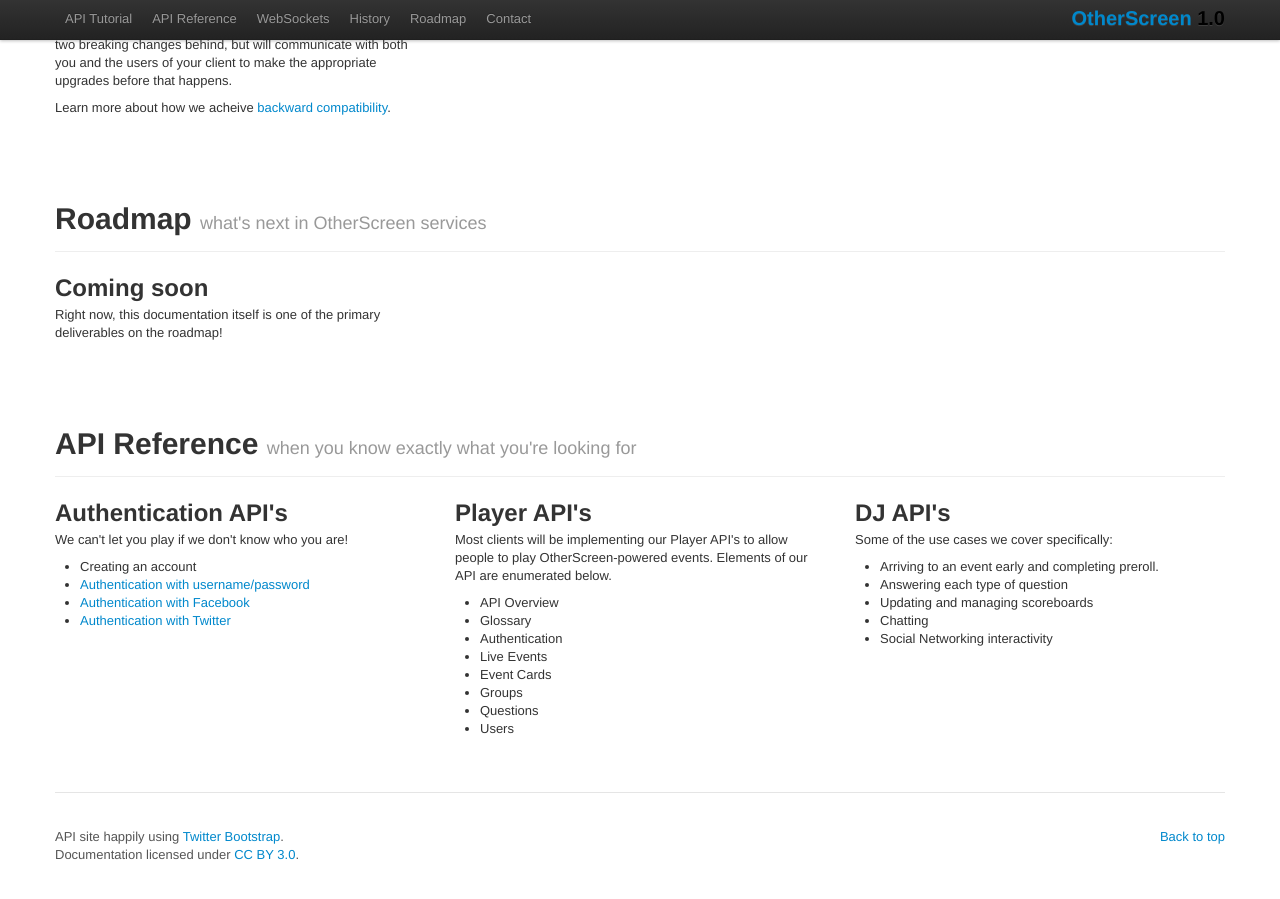
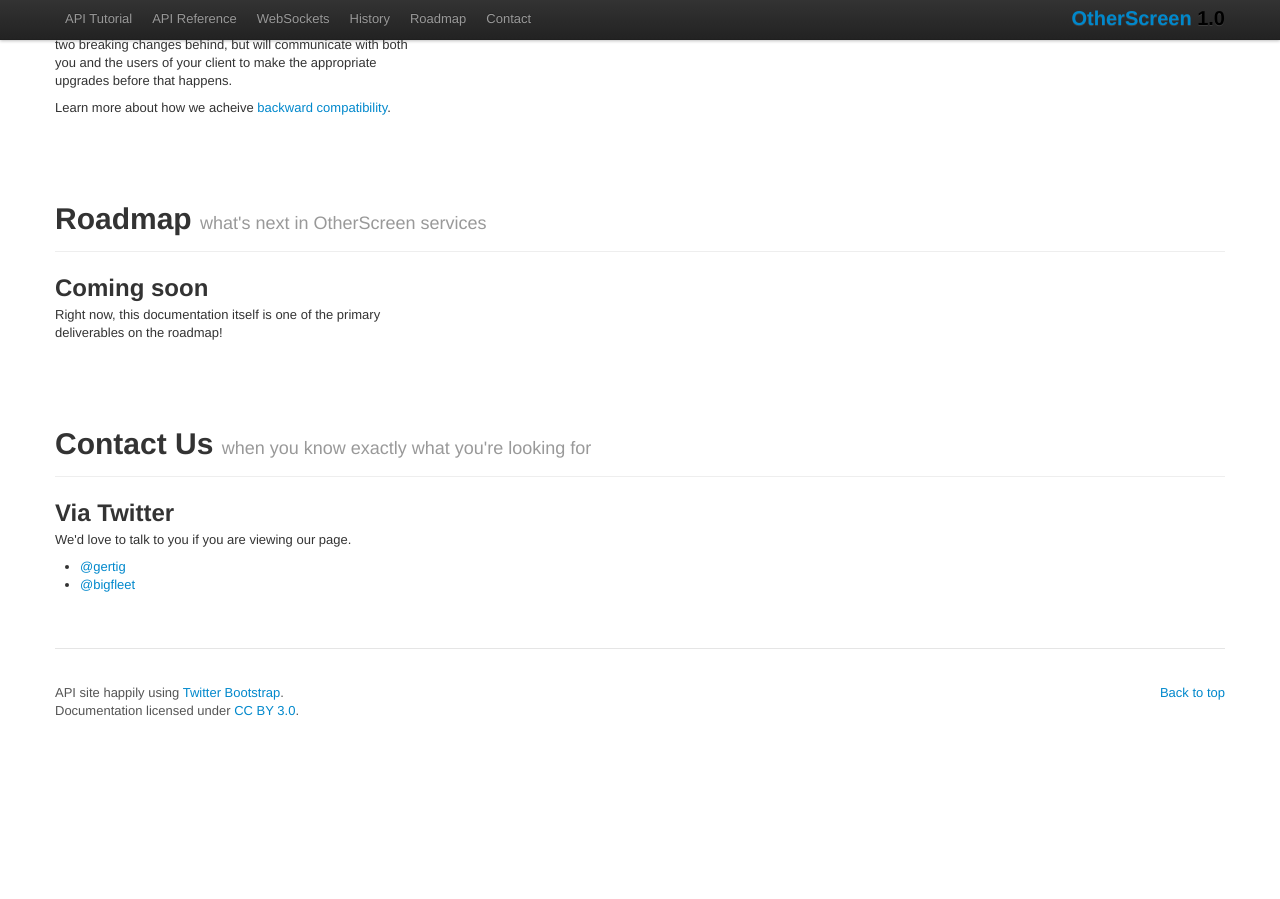
Before and after one commit to itsbspoke/api-docs, a Jekyll site: the page built from index.html, in a window 1280 px wide and 900 px high, scrolled down 1712 px. Built offline with Jekyll 4.4.1, drawn with Linux system fonts in a browser that asks for light colours; after the commit the page ends 2468 px from its top, so only the background shows below that.

Commit message:
Cleaning up the mistakes on the front page

```diff
--- a/index.html
+++ b/index.html
@@ -63,9 +63,9 @@
       <p>We can't let you play if we don't know who you are!</p>
       <ul>
         <li>Creating an account</li>
-        <li><a href="reference/authentication/index.html">Authentication with username/password</a></li>
-        <li>Authentication with Facebook</li>
-        <li>Authentication with Twitter</li>
+        <li><a href="reference/authentication/index.html#email">Authentication with username/password</a></li>
+        <li><a href="reference/authentication/index.html#facebook">Authentication with Facebook</a></li>
+        <li><a href="reference/authentication/index.html#twitter">Authentication with Twitter</a></li>
       </ul>
     </div><!-- /.span -->
     <div class="span4">
@@ -176,42 +176,15 @@
 
 <section id="contact">
   <div class="page-header">
-    <h1>API Reference  <small>when you know exactly what you're looking for</small></h1>
+    <h1>Contact Us  <small>when you know exactly what you're looking for</small></h1>
   </div>
   <div class="row">
     <div class="span4">
-      <h2>Authentication API's</h2>
-      <p>We can't let you play if we don't know who you are!</p>
+      <h2>Via Twitter</h2>
+      <p>We'd love to talk to you if you are viewing our page.</p>
       <ul>
-        <li>Creating an account</li>
-        <li><a href="reference/authentication/index.html#email">Authentication with username/password</a></li>
-        <li><a href="reference/authentication/index.html#facebook">Authentication with Facebook</a></li>
-        <li><a href="reference/authentication/index.html#twitter">Authentication with Twitter</a></li>
-      </ul>
-    </div><!-- /.span -->
-    <div class="span4">
-      <h2>Player API's</h2>
-      <p>Most clients will be implementing our Player API's to allow people to play OtherScreen-powered events.  Elements of our API are enumerated below.</p>
-      <ul>
-        <li>API Overview</li>
-        <li>Glossary</li>
-      <li>Authentication</li>
-      <li>Live Events</li>
-      <li>Event Cards</li>
-      <li>Groups</li>
-      <li>Questions</li>
-      <li>Users</li>
-      </ul>
-    </div><!-- /.span -->
-    <div class="span4">
-      <h2>DJ API's</h2>
-      <p>Some of the use cases we cover specifically:</p>
-      <ul>
-        <li>Arriving to an event early and completing preroll.</li>
-        <li>Answering each type of question</li>
-        <li>Updating and managing scoreboards</li>
-        <li>Chatting</li>
-        <li>Social Networking interactivity</li>
+        <li><a href="http://twitter.com/gertig">@gertig</a></li>
+        <li><a href="http://twitter.com/bigfleet">@bigfleet</a></li>
       </ul>
     </div><!-- /.span -->
   </div><!-- /.row -->
```
